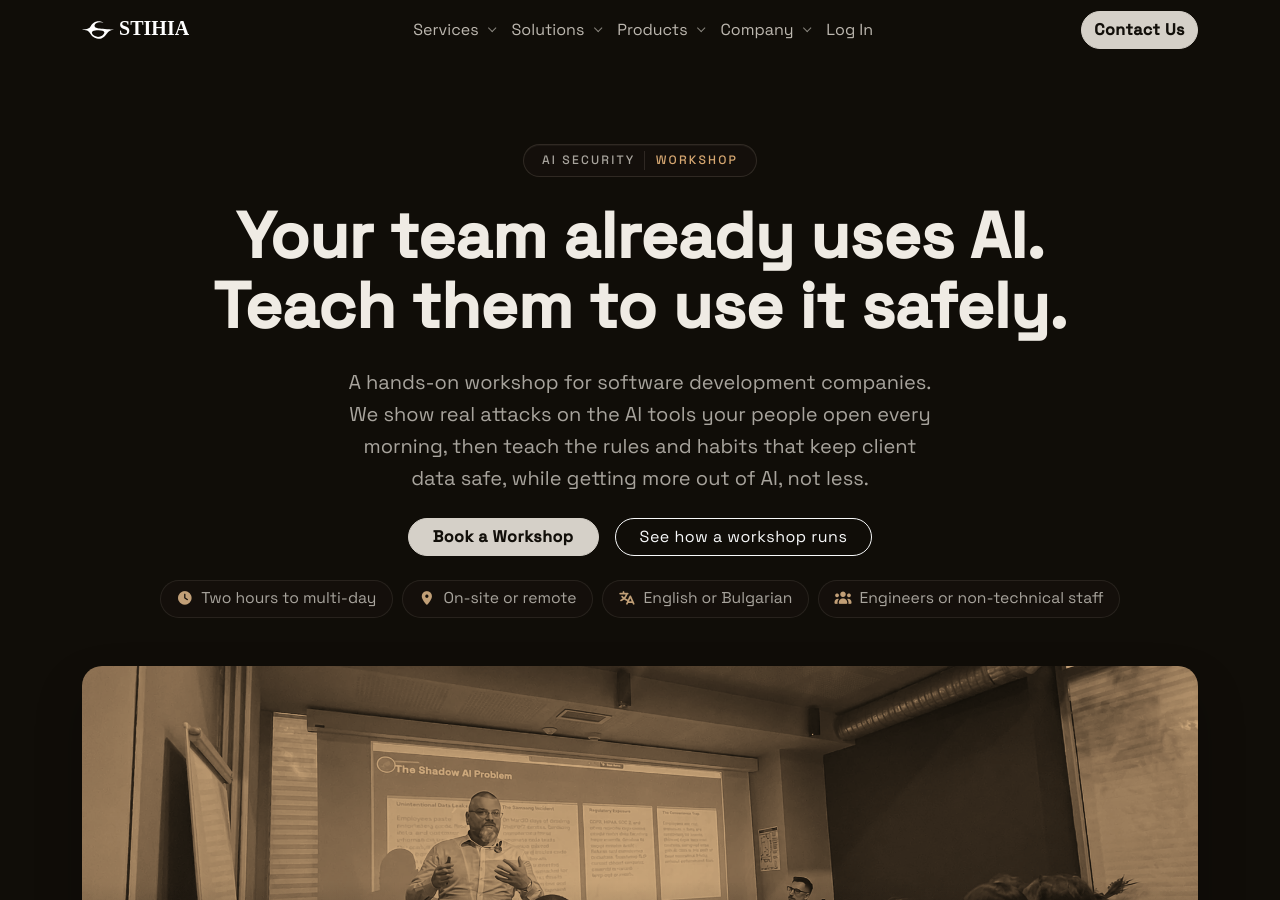
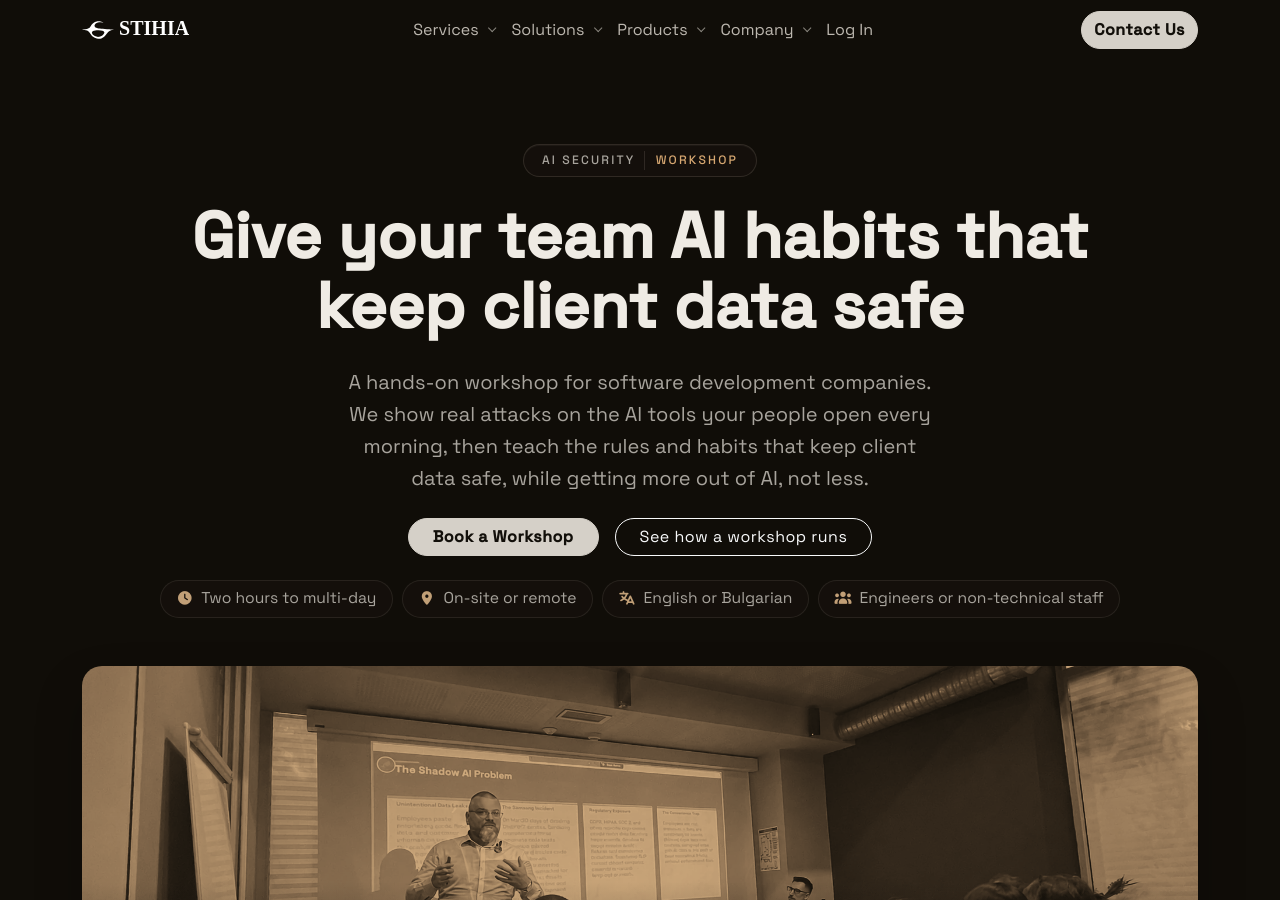
Before and after one commit to stihia-ai/stihia-ai.github.io, a Jekyll site: the page built from services/workshop.html, in a window 1280 px wide and 900 px high. Built offline with Jekyll 4.4.1, drawn with Linux system fonts in a browser that asks for light colours; nearby versions of some CDN libraries; some web fonts are replaced.

Commit message:
fix(services): revise workshop page title for clarity and focus on data safety

```diff
--- a/services/workshop.html
+++ b/services/workshop.html
@@ -27,7 +27,7 @@ canonical_redirect: true
           <span class="hero-eyebrow-accent">WORKSHOP</span>
         </p>
         <h1 class="hero-title">
-          Your team already uses AI.<br />Teach them to use it safely.
+          Give your team AI habits that keep client data safe
         </h1>
         <p class="hero-subtitle">
           A hands-on workshop for software development companies. We show
```
